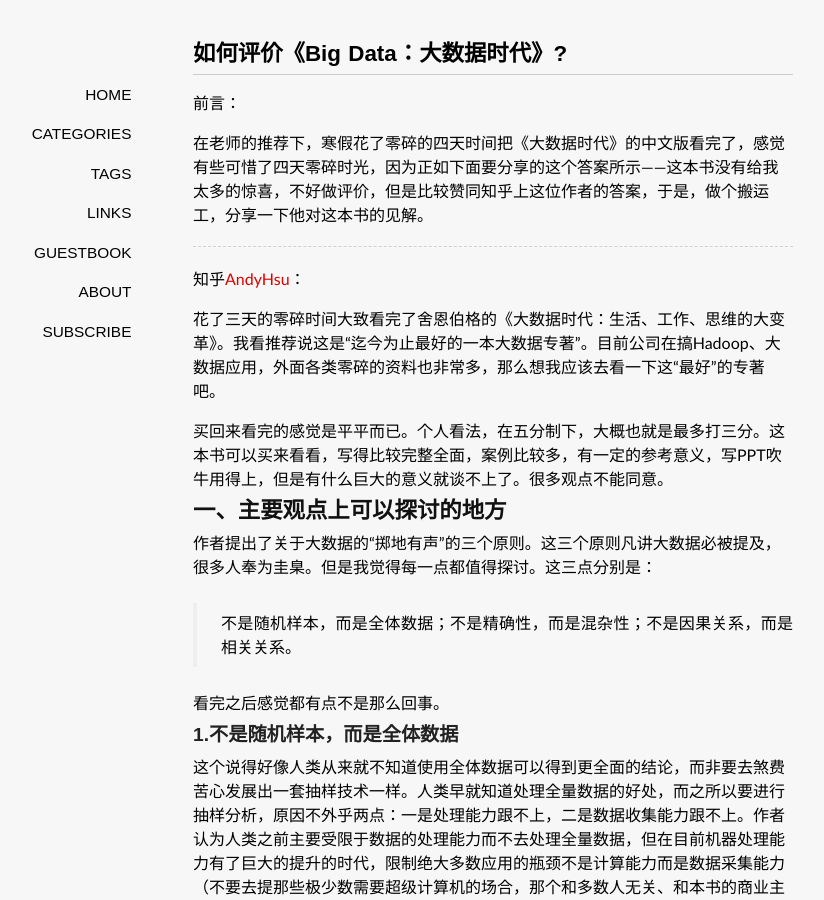
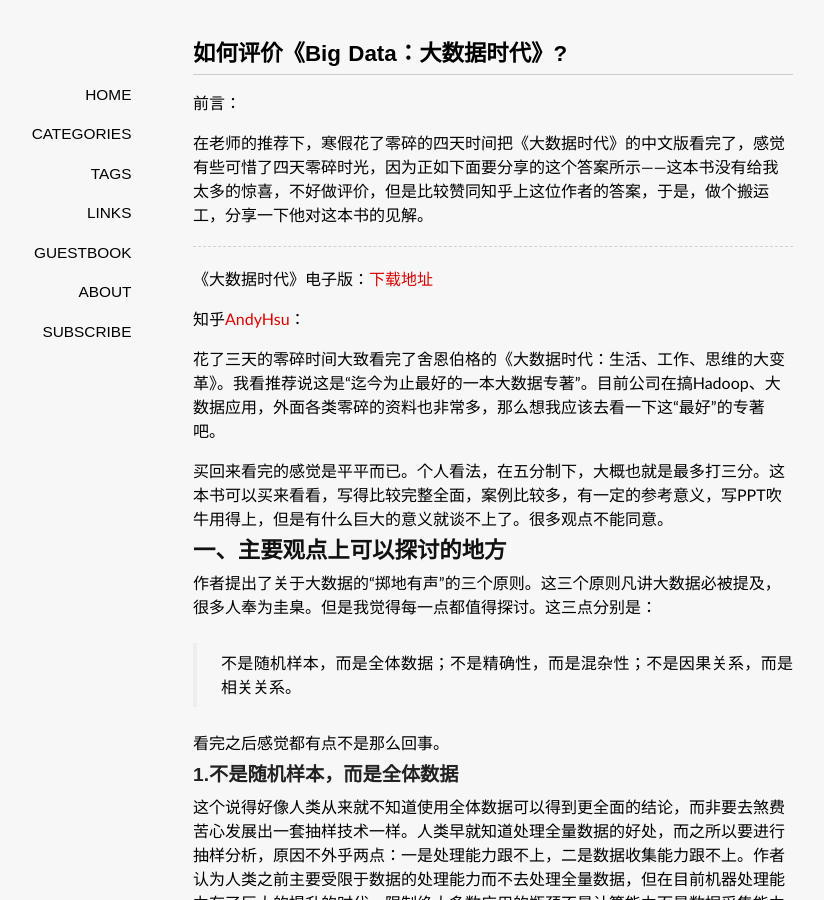
Before and after one commit to jessica0530/hijiangtao.github.io, a Jekyll site: the page built from _posts/2014-01-20-bigdatabook.md, in a window 1280 px wide and 900 px high. Shown: the whole window, without its empty margins (147-971 px from the left). Built offline with Jekyll 4.4.1, drawn with Linux system fonts in a browser that asks for light colours; some web fonts are replaced; Markdown is read by kramdown in place of the engine named in the settings; comment, search, counter and statistics services are not loaded.

Commit message:
Update 2014-01-20-bigdatabook.md

```diff
--- a/_posts/2014-01-20-bigdatabook.md
+++ b/_posts/2014-01-20-bigdatabook.md
@@ -12,6 +12,8 @@
 在老师的推荐下，寒假花了零碎的四天时间把《大数据时代》的中文版看完了，感觉有些可惜了四天零碎时光，因为正如下面要分享的这个答案所示——这本书没有给我太多的惊喜，不好做评价，但是比较赞同知乎上这位作者的答案，于是，做个搬运工，分享一下他对这本书的见解。
 
 ----
+
+《大数据时代》电子版：[下载地址](http://pan.baidu.com/s/1eQeLIeQ)
 
 知乎[AndyHsu](http://www.zhihu.com/people/andyhsu)：
 
```
